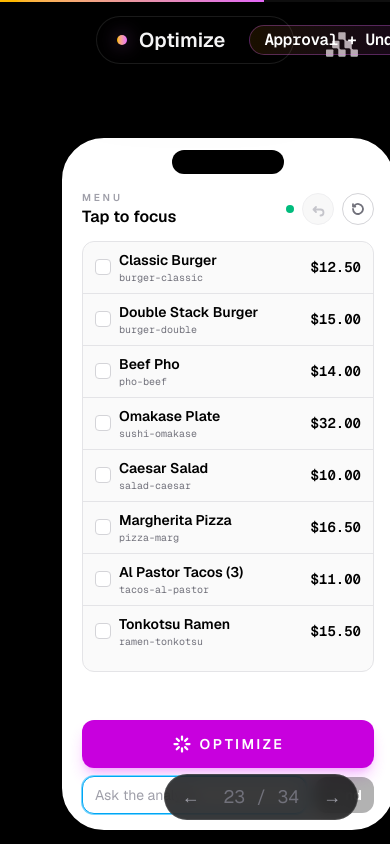
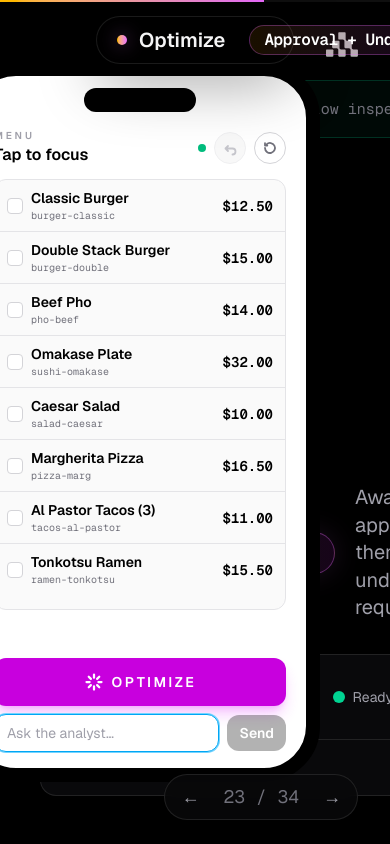
Before and after one commit to remiconnesson/demo-workflow-workshop, a Next.js app: page /slides/analyst/demo in a window 390 px wide. Built offline with nearby package versions, Linux system fonts and the light colour scheme.

Commit message:
Vertically center analyst phone on viewport
Use fixed positioning so the phone centers relative to the full
viewport instead of the content area below the headline.

```diff
--- a/src/app/slides/analyst/demo/page.tsx
+++ b/src/app/slides/analyst/demo/page.tsx
@@ -15,28 +15,30 @@ function AnalystDemoSurface() {
   const [debugEvents, setDebugEvents] = useState<AnalystDebugEvent[]>([]);
 
   return (
-    <div className="grid h-full w-full grid-cols-[1fr_420px] gap-8">
+    <div className="relative grid h-full w-full grid-cols-[1fr_420px] gap-8">
       <div className="min-h-0">
         <AnalystChatPane
           onRunIdChange={setDebugRunId}
           onEventsChange={setDebugEvents}
         />
       </div>
-      <div
-        className={`flex min-h-0 flex-col ${
-          debugOpen ? "gap-4" : "justify-center"
-        }`}
-      >
-        <div className={debugOpen ? "shrink-0" : "flex flex-1 items-center"}>
-          <AnalystApprovalPhone />
-        </div>
-        {debugOpen ? (
+      {debugOpen ? (
+        <div className="flex min-h-0 flex-col gap-4">
+          <div className="shrink-0">
+            <AnalystApprovalPhone />
+          </div>
           <AgentDebugDrawer
             runId={debugRunId ?? undefined}
             events={debugEvents}
           />
-        ) : null}
-      </div>
+        </div>
+      ) : (
+        <div className="fixed inset-y-0 right-10 flex w-[420px] items-center justify-center pointer-events-none z-10">
+          <div className="pointer-events-auto">
+            <AnalystApprovalPhone />
+          </div>
+        </div>
+      )}
     </div>
   );
 }
```
